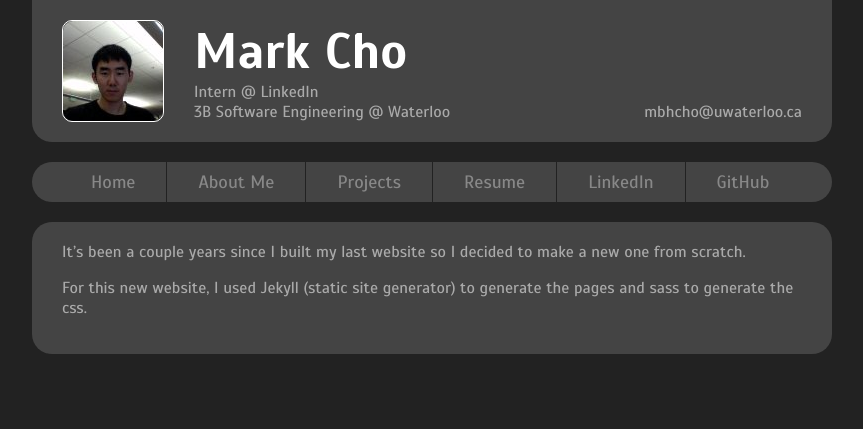
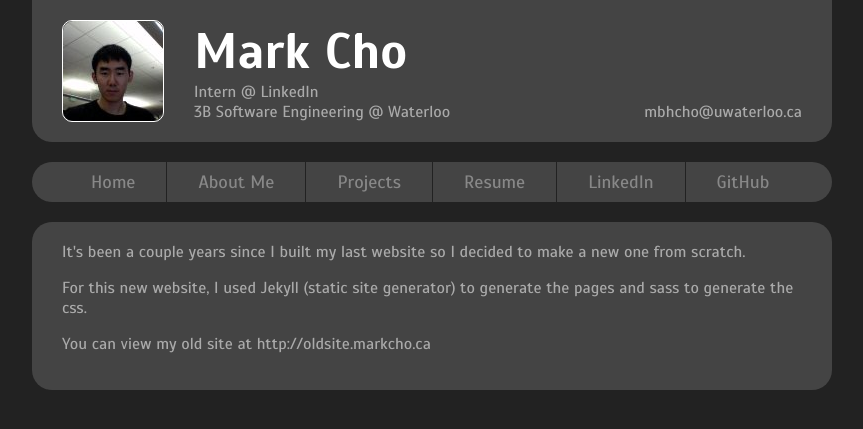
Before and after one commit to markcho/markcho.ca, a Jekyll site: the page built from _posts/2012-09-27-new-site.md, in a window 1280 px wide. Shown: the top 429 px of the page, without its empty margins (208-1071 px from the left). Built offline with Jekyll 4.4.1, drawn with Linux system fonts in a browser that asks for light colours.

Commit message:
Updated link to the old site

```diff
--- a/_posts/2012-09-27-new-site.md
+++ b/_posts/2012-09-27-new-site.md
@@ -3,6 +3,8 @@ layout: default
 title: New Website
 date: 2012-09-27
 ---
-It's been a couple years since I built my last website so I decided to make a new one from scratch.
+<p>It's been a couple years since I built my last website so I decided to make a new one from scratch.</p>
 
-For this new website, I used Jekyll (static site generator) to generate the pages and sass to generate the css.
+<p>For this new website, I used Jekyll (static site generator) to generate the pages and sass to generate the css.</p>
+
+<p>You can view my old site at <a href="http://oldsite.markcho.ca">http://oldsite.markcho.ca</a></p>
```
Also changed, not shown: 2 other files.
